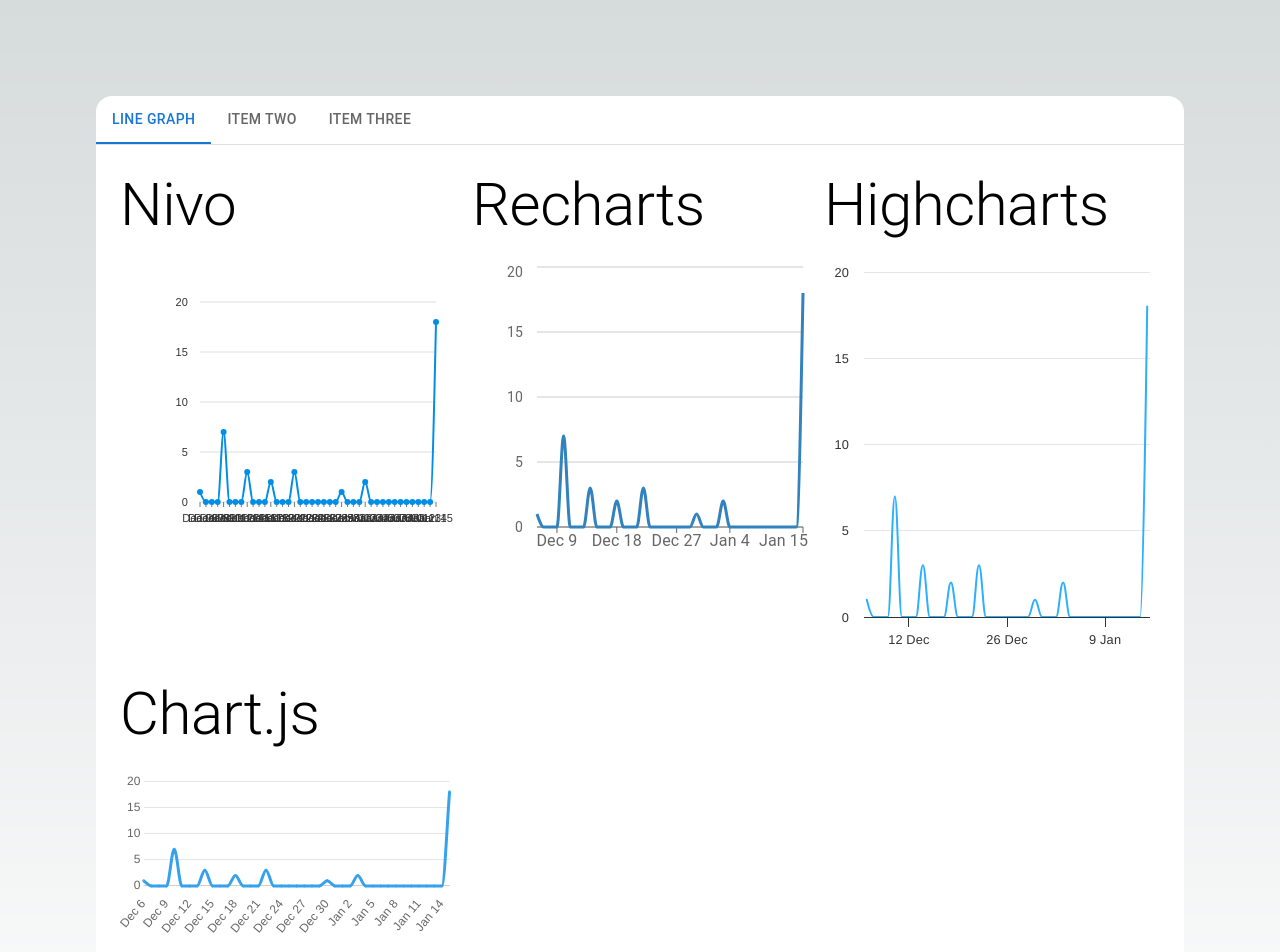
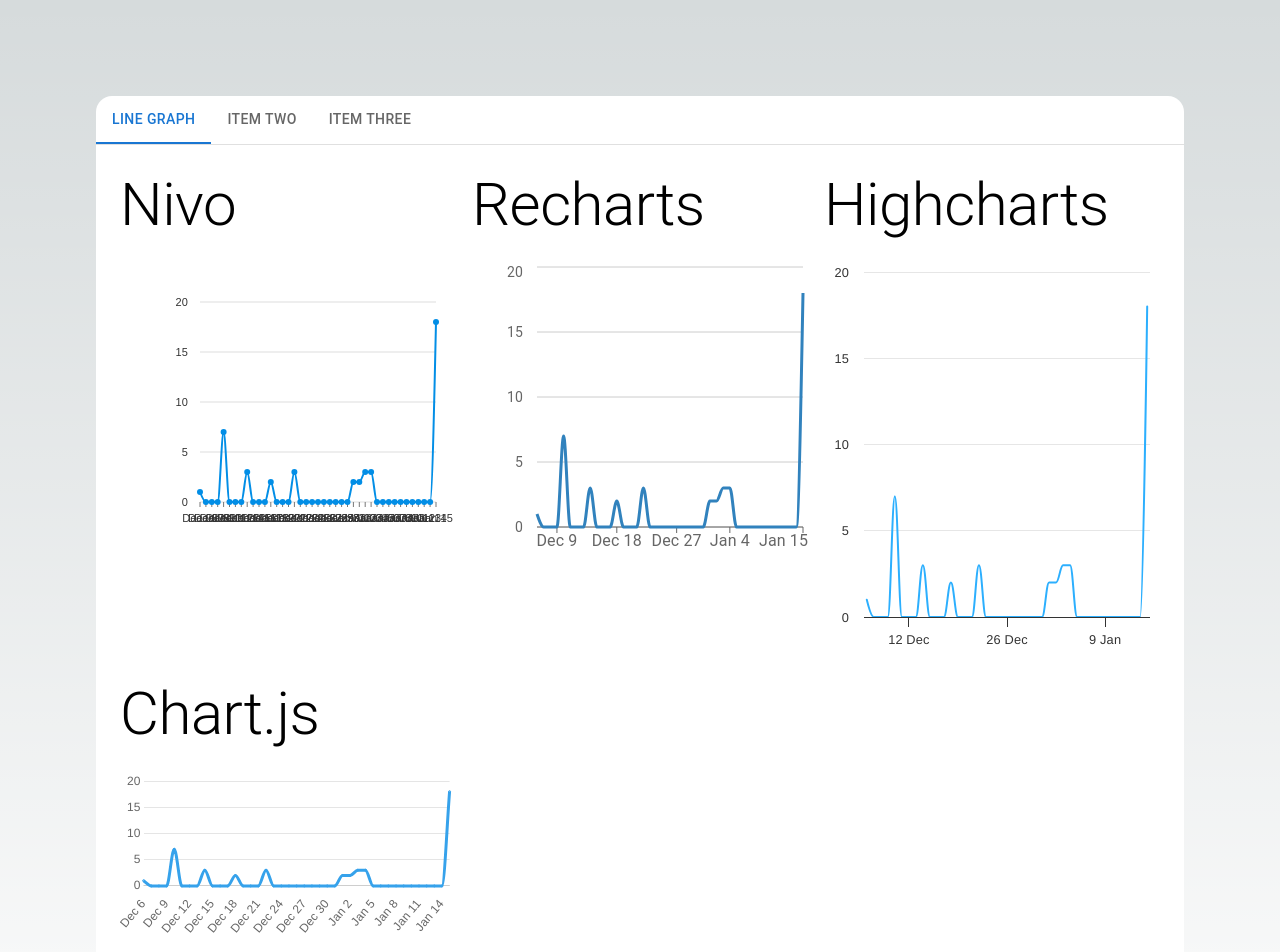
Before and after one commit to tongrhj/nivo-playground, a Next.js app: page / in a window 1280 px wide. Shown: the top 952 px of the page. Built offline with nearby package versions, Linux system fonts and the light colour scheme.

Commit message:
tweak comparison visually

```diff
--- a/app/HighchartsGraph.tsx
+++ b/app/HighchartsGraph.tsx
@@ -1,4 +1,4 @@
-import React, { useRef, useState } from 'react';
+import React, { useEffect, useRef, useState } from 'react';
 import * as Highcharts from 'highcharts';
 import HighchartsReact from 'highcharts-react-official';
 import HighchartsExporting from 'highcharts/modules/exporting'
@@ -24,7 +24,7 @@
 
 const HighchartsWrapper = (props: HighchartsReact.Props) => {
   const chartComponentRef = useRef<HighchartsReact.RefObject>(null);
-  const [chartOptions] = useState<Highcharts.Options>({
+  const [chartOptions, setChartOptions] = useState<Highcharts.Options>({
     title: {
       text: undefined
     },
@@ -54,6 +54,12 @@
 
     series: data
   });
+  useEffect(() => {
+    setChartOptions({
+      ...chartOptions,
+      series: data
+    })
+  }, [data])
 
   return (
     <HighchartsReact
--- a/app/utils.ts
+++ b/app/utils.ts
@@ -32,8 +32,10 @@
   { x: '2022-12-14', y: 3 },
   { x: '2022-12-18', y: 2 },
   { x: '2022-12-22', y: 3 },
-  { x: '2022-12-30', y: 1 },
-  { x: '2023-01-03', y: 2 },
+  { x: '2023-01-01', y: 2 },
+  { x: '2023-01-02', y: 2 },
+  { x: '2023-01-03', y: 3 },
+  { x: '2023-01-04', y: 3 },
   { x: '2023-01-15', y: 18 }
 ];
 
```
